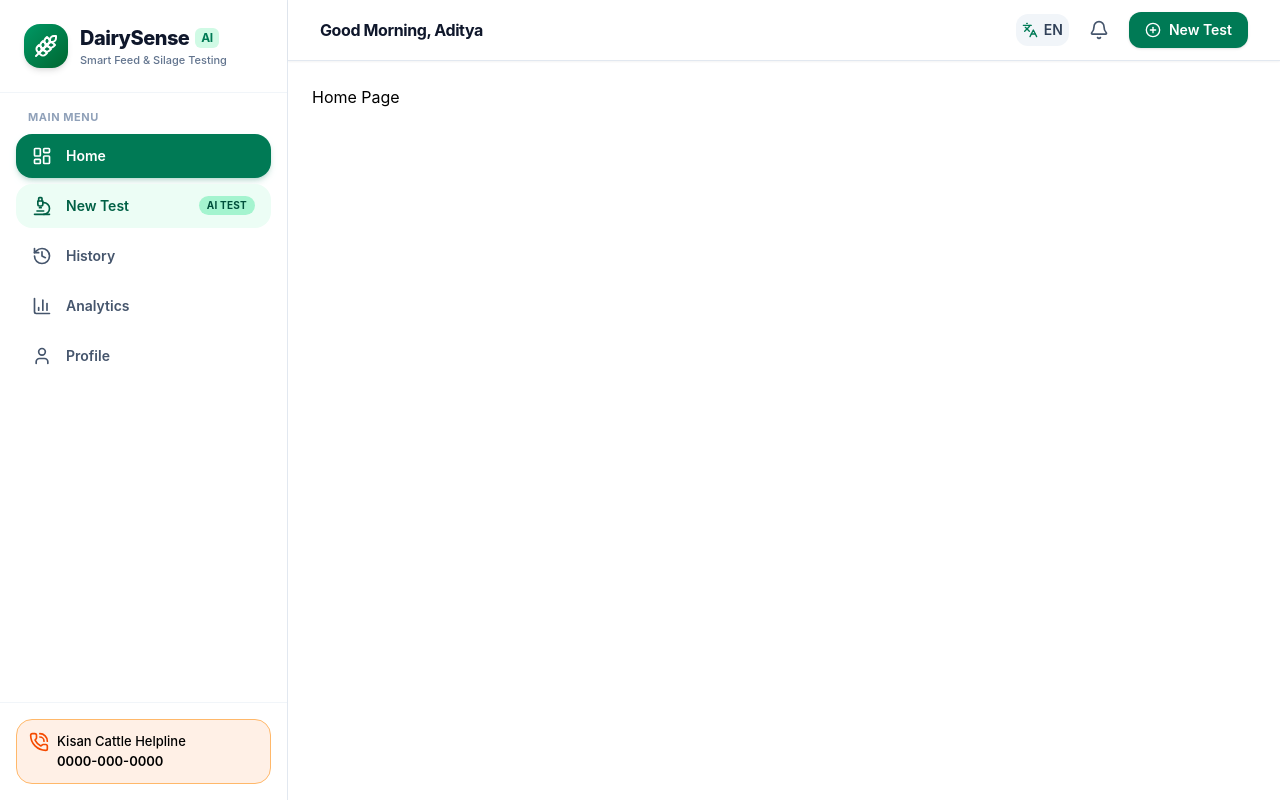
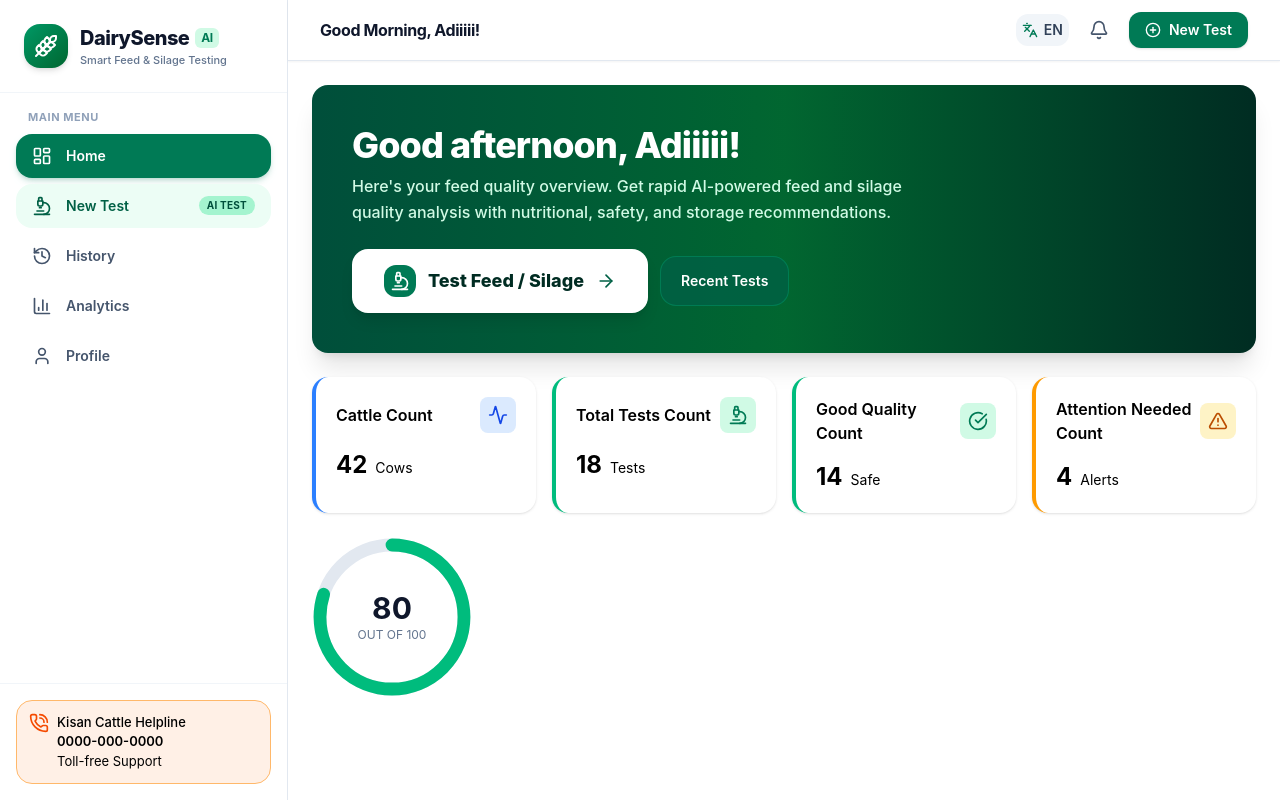
Before and after one commit to adityaranjan05/DairySense, a React (Vite) app: page / in a window 1280 px wide. Built offline with nearby package versions, Linux system fonts and the light colour scheme.

Commit message:
Started working on Dashboard

```diff
--- a/src/App.jsx
+++ b/src/App.jsx
@@ -1,8 +1,8 @@
 // import { useState } from 'react'
 import { Routes, Route} from "react-router-dom";
 import AppLayout from "./components/layout/AppLayout";
+import Dashboard from "./pages/Dashboard";
 
-function Home() { return <h2>Home Page</h2>; }
 function Test() { return <h2>Test Page</h2>; }
 function History() { return <h2>History Page</h2>; }
 function Analytics() { return <h2>Analytics Page</h2>; }
@@ -14,7 +14,7 @@ function App() {
   return (
     <AppLayout>
       <Routes>
-        <Route path="/" element={<Home />} />
+        <Route path="/" element={<Dashboard />} />
         <Route path="/test" element={<Test />} />
         <Route path="/history" element={<History />} />
         <Route path="/analytics" element={<Analytics />} />
--- /dev/null
+++ b/src/components/Dashboard/QualityScore.jsx
@@ -0,0 +1,47 @@
+export default function QualityScore({ score }) {
+    const radius = 45;
+    const circumference = 2 * Math.PI * radius;
+    const progress = (score / 100) * circumference;
+
+    return (
+        <div className="relative w-40 h-40">
+            <svg
+                className="w-full h-full -rotate-90"
+                viewBox="0 0 100 100"
+            >
+                <circle
+                    cx="50"
+                    cy="50"
+                    r={radius}
+                    fill="none"
+                    stroke="currentColor"
+                    strokeWidth="8"
+                    className="text-slate-200"
+                />
+
+                <circle
+                    cx="50"
+                    cy="50"
+                    r={radius}
+                    fill="none"
+                    stroke="currentColor"
+                    strokeWidth="8"
+                    strokeLinecap="round"
+                    className="text-emerald-500"
+                    strokeDasharray={circumference}
+                    strokeDashoffset={circumference - progress}
+                />
+            </svg>
+
+            <div className="absolute inset-0 flex flex-col items-center justify-center">
+                <span className="text-3xl font-bold text-slate-900">
+                    {score}
+                </span>
+
+                <span className="text-[12px] text-slate-500">
+                    OUT OF 100
+                </span>
+            </div>
+        </div>
+    );
+}
--- /dev/null
+++ b/src/components/Dashboard/StatCard.jsx
@@ -0,0 +1,39 @@
+export default function StatCard ({ icon: Icon, value, label, color, unit }) {
+    const colors = {
+        blue: {
+            bg: "bg-blue-100",
+            text: "text-blue-700",
+            border: "border-l-blue-500",
+        },
+        emerald: {
+            bg: "bg-emerald-100",
+            text: "text-emerald-700",
+            border: "border-l-emerald-500",
+        },
+        amber: {
+            bg: "bg-amber-100",
+            text: "text-amber-700",
+            border: "border-l-amber-500",
+        },
+    };
+    return (
+        <div className={`rounded-2xl border-l-4 ${colors[color].border} bg-white p-5 shadow-sm`}>
+            <div className="flex flex-col gap-4">
+                <div className="flex items-center justify-between">
+                    <span className="font-semibold">{label} Count</span>
+                    <span className={`${colors[color].bg} ${colors[color].text} p-2 rounded-lg`}>
+                        <Icon className="w-5 h-5" />
+                    </span>
+                </div>
+                <div className="flex items-baseline gap-2">
+                    <span className="text-2xl font-bold">
+                        {value}
+                    </span>
+                    <span className="text-sm">
+                        {unit}
+                    </span>
+                </div>
+            </div>
+        </div>
+    )
+}
--- a/src/components/layout/SideBar.jsx
+++ b/src/components/layout/SideBar.jsx
@@ -13,6 +13,7 @@ export default function SideBar() {
     return (
         <>
             <div className="flex flex-col h-screen justify-between">
+                {/* Heading */}
                 <div className="p-6 border-b border-slate-100 flex items-center justify-between">
                     <div className="flex items-center gap-3">
                         <div className="w-11 h-11 rounded-2xl bg-gradient-to-br from-emerald-600 to-green-800 flex items-center justify-center text-white shadow-md">
@@ -31,6 +32,8 @@ export default function SideBar() {
                         </div>
                     </div>
                 </div>
+
+                {/* menu */}
                 <nav className="flex-1 p-4 space-y-1.5 overflow-y-auto">
                     <div className="text-[11px] font-bold uppercase tracking-wider text-slate-400 px-3 mb-2">
                         Main Menu
@@ -42,7 +45,6 @@ export default function SideBar() {
                         <NavLink
                             key={link.to}
                             to={link.to}
-                            // onClick={onClose}
                             className={({ isActive }) =>
                             `flex items-center gap-3.5 px-4 py-3 rounded-2xl text-sm font-semibold transition-all ${
                                 isActive
@@ -72,6 +74,7 @@ export default function SideBar() {
                         <div>
                             <p className="text-[13px] font-medium">Kisan Cattle Helpline</p>
                             <p className="text-[13px] font-semibold">0000-000-0000</p>
+                            <p className="text-[13px]">Toll-free Support</p>
                         </div>
                     </div>
                 </div>
--- a/src/components/layout/TopBar.jsx
+++ b/src/components/layout/TopBar.jsx
@@ -14,7 +14,7 @@ export default function TopBar() {
             <div className="flex items-center justify-between gap-4">
                 <div className="flex items-center gap-3">
                     <h2 className="text-base font-bold text-slate-900 tracking-tight leading-tight">
-                        Good Morning, Aditya
+                        Good Morning, Adiiiii!
                     </h2>
                 </div>
                 <div className="flex items-center gap-3">
--- /dev/null
+++ b/src/pages/Dashboard.jsx
@@ -0,0 +1,76 @@
+import { useNavigate, Link } from "react-router-dom";
+import { ArrowRight, Microscope, Activity, CheckCircle, AlertTriangle } from "lucide-react";
+import { useEffect, useState } from "react";
+import StatCard from "../components/Dashboard/StatCard";
+import QualityScore from "../components/Dashboard/QualityScore";
+
+export default function Dashboard() {
+    const [greeting, setGreeting] = useState("");
+    useEffect(() => {
+        const updateGreeting = () => {
+            const hour = new Date().getHours();
+            if (hour < 12) {
+                setGreeting("Good morning");
+            }
+            else if (hour < 17) {
+                setGreeting("Good afternoon");
+            }
+            else {
+                setGreeting("Good evening");
+            }
+        };
+        updateGreeting();
+        const timer = setInterval(updateGreeting , 60000);
+        return () => clearInterval(timer);
+    } ,[]);
+
+    const navigate = useNavigate();
+
+    return (
+        <>
+            <div className="max-w-6xl mx-auto space-y-6">
+                <div className="rounded-2xl p-10 bg-gradient-to-r from-emerald-900 via-green-800 to-emerald-950 shadow-xl text-white overflow-hidden">
+                    <div className="max-w-xl relative z-10">
+                        <h1 className="text-4xl font-extrabold tracking-tight">
+                            {greeting}, Adiiiii!
+                        </h1>
+                        <p className="mt-2 text-base text-emerald-100 font-medium leading-relaxed">
+                            Here's your feed quality overview. Get rapid AI-powered feed and silage quality analysis with nutritional, safety, and storage recommendations.
+                        </p>
+                    </div>
+                    <div className="mt-6 flex flex-wrap items-center gap-3">
+                        <button
+                            type="button"
+                            onClick={() => navigate("/test")}
+                            className="bg-white hover:bg-emerald-50 text-emerald-950 font-extrabold text-lg px-8 py-4 rounded-2xl shadow-lg hover:shadow-xl transition-all flex items-center gap-3 active:scale-98 group cursor-pointer"
+                        >
+                            <div className="w-8 h-8 rounded-xl bg-emerald-700 text-white flex items-center justify-center">
+                                <Microscope className="w-5 h-5 group-hover:rotate-12 transition-transform duration-200" />
+                            </div>
+                            <span>
+                                Test Feed / Silage
+                            </span>
+                            <ArrowRight className="w-5 h-5 text-emerald-800 group-hover:translate-x-1 transition-transform duration-200" />
+                        </button>
+                        <Link
+                            to="/history"
+                            className="bg-emerald-800/80 hover:bg-emerald-800 text-white font-semibold text-sm px-5 py-3.5 rounded-2xl border border-emerald-600/50 hover:border-emerald-600 transition-all flex items-center gap-2"
+                        >
+                            <span>Recent Tests</span>
+                        </Link>
+                    </div>
+                </div>
+
+                <div className="grid grid-cols-1 sm:grid-cols-2 lg:grid-cols-4 gap-4">
+                    <StatCard icon={Activity} value="42" label="Cattle" color="blue" unit="Cows" />
+                    <StatCard icon={Microscope} value="18" label="Total Tests" color="emerald" unit="Tests" />
+                    <StatCard icon={CheckCircle} value="14" label="Good Quality" color="emerald" unit="Safe" />
+                    <StatCard icon={AlertTriangle} value="4" label="Attention Needed" color="amber" unit="Alerts" />
+                </div>
+                <QualityScore score={80}/>
+
+
+            </div>
+        </>
+    );
+}
```
